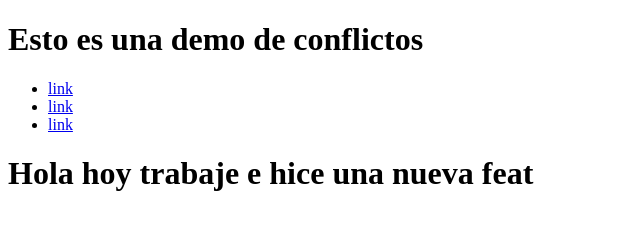
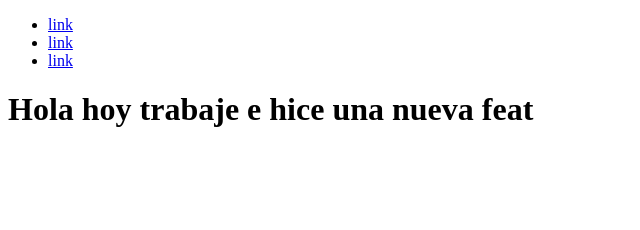
Before and after one commit to GabrielNavas98/branches, a plain HTML site: page index.html in a window 1280 px wide. Shown: the whole page, without its empty margins (0-640 px from the left). Drawn offline with Linux system fonts and the light colour scheme.

Commit message:
selimino el titulo

```diff
--- a/index.html
+++ b/index.html
@@ -6,7 +6,6 @@
     <title>Branches</title>
 </head>
 <body>
-    <h1>Esto es una demo de conflictos</h1>
     <nav>
         <ul>
             <li><a href="#">link</a></li>
```
